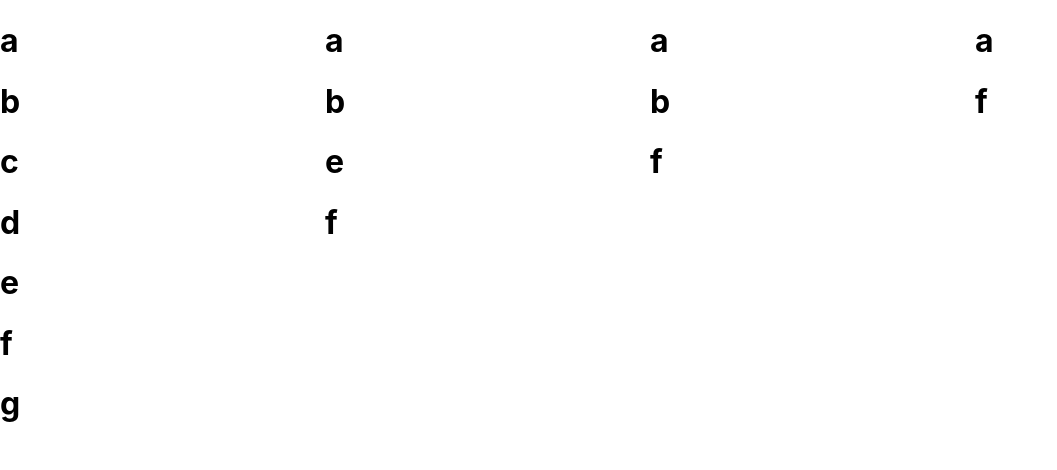
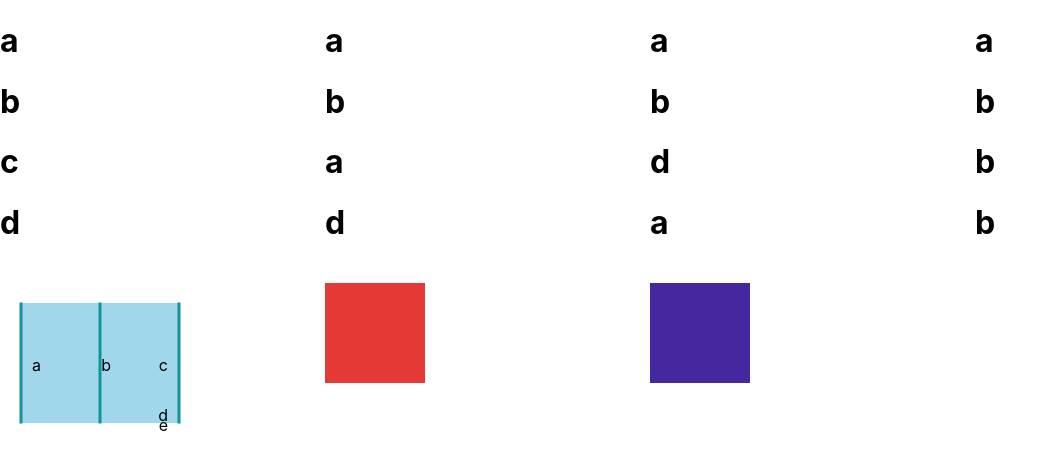
Before and after one commit to gracekim17/learnReact, a React (Create React App) app in the folder test-react-vis/: page / in a window 1280 px wide. Shown: the top 470 px of the page, without its empty margins (0-1057 px from the left). Built offline with nearby package versions, Linux system fonts and the light colour scheme.

Commit message:
testing out visualization

```diff
--- a/test-react-vis/src/components/visualization.jsx
+++ b/test-react-vis/src/components/visualization.jsx
@@ -1,19 +1,51 @@
 import React, { Component } from "react";
 import Round from "./round";
+import { Sankey } from "react-vis";
+
+const nodes = [
+  { name: "a" },
+  { name: "b" },
+  { name: "c" },
+  { name: "d" },
+  { name: "e" },
+];
+const links = [
+  { source: 0, target: 1, value: 1 },
+  { source: 1, target: 2, value: 1 },
+];
 
 class Visualization extends Component {
   state = {
-    data: [
-      ["a", "b", "c", "d", "e", "f", "g"],
-      ["a", "b", "e", "f"],
-      ["a", "b", "f"],
-      ["a", "f"],
-    ],
+    data: {
+      round1: {
+        voter1: "a",
+        voter2: "b",
+        voter3: "c",
+        voter4: "d",
+      },
+      round2: {
+        voter1: "a",
+        voter2: "b",
+        voter3: "a",
+        voter4: "d",
+      },
+      round3: {
+        voter1: "a",
+        voter2: "b",
+        voter3: "d",
+        voter4: "a",
+      },
+      round4: {
+        voter1: "a",
+        voter2: "b",
+        voter3: "b",
+        voter4: "b",
+      },
+    },
   };
 
   render() {
     return (
-      <div>
       <div
         style={{
           display: "grid",
@@ -21,12 +53,60 @@ class Visualization extends Component {
           gridGap: 20,
         }}
       >
-          {this.state.data.map((round) => (
+        {this.transformState().map((round) => (
           <Round cards={round} />
         ))}
-        </div>
+        <Sankey
+          nodeWidth="2"
+          nodes={nodes}
+          links={links}
+          width={200}
+          height={200}
+        />
+
+        <div
+          id="div1"
+          style={{
+            width: 100,
+            height: 100,
+            top: 0,
+            left: 0,
+            background: "#e53935",
+          }}
+        ></div>
+        <div
+          id="div2"
+          style={{
+            width: "100px",
+            height: 100,
+            top: 0,
+            left: 300,
+            background: "#4527a0",
+          }}
+        ></div>
+
+        <svg>
+          <line id="line1" />
+        </svg>
       </div>
     );
+  }
+
+  transformState() {
+    var out = [];
+    for (var roundKey in this.state.data) {
+      if (this.state.data.hasOwnProperty(roundKey)) {
+        var temp = [];
+
+        for (var voterKey in this.state.data[roundKey]) {
+          if (this.state.data[roundKey].hasOwnProperty(voterKey)) {
+            temp.push(this.state.data[roundKey][voterKey]);
+          }
+        }
+        out.push(temp);
+      }
+    }
+    return out;
   }
 }
 
```
Lines whose indentation alone changed are shown as unchanged.
